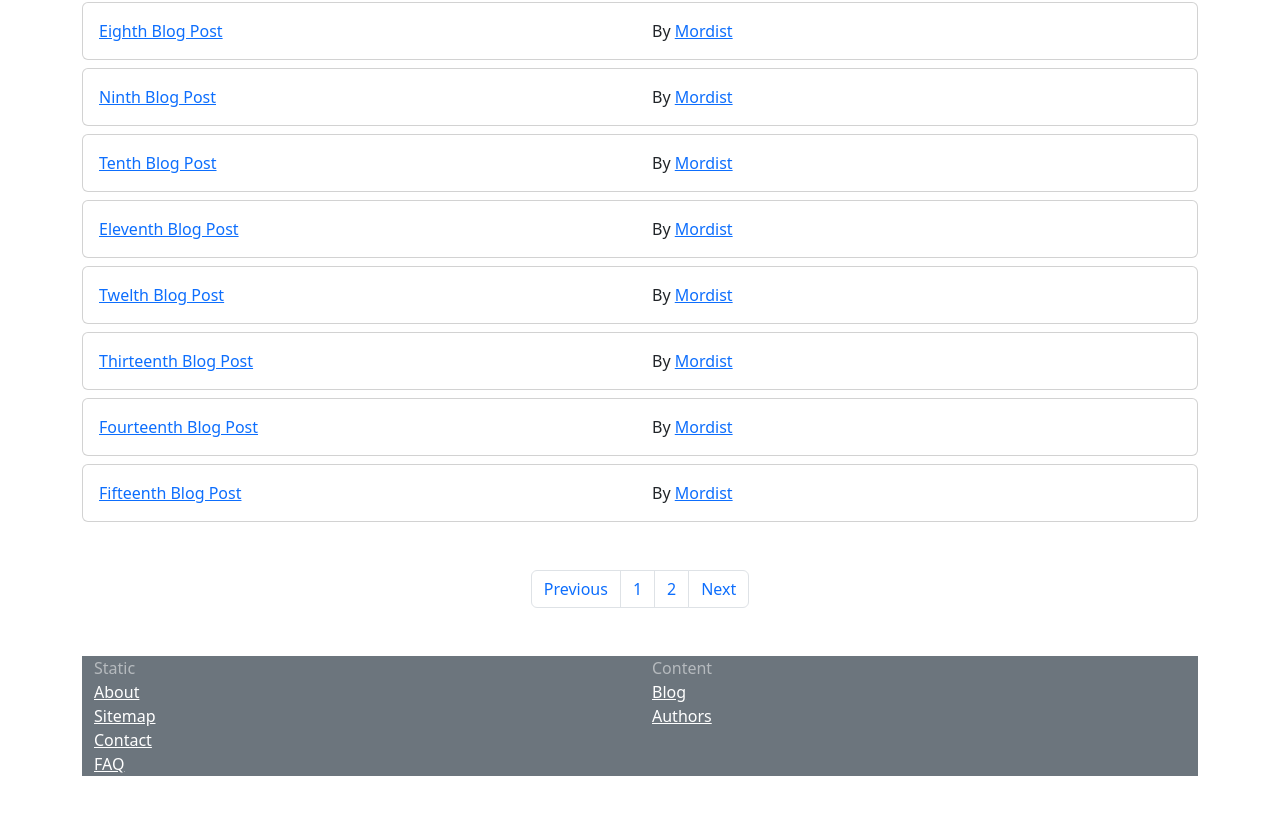
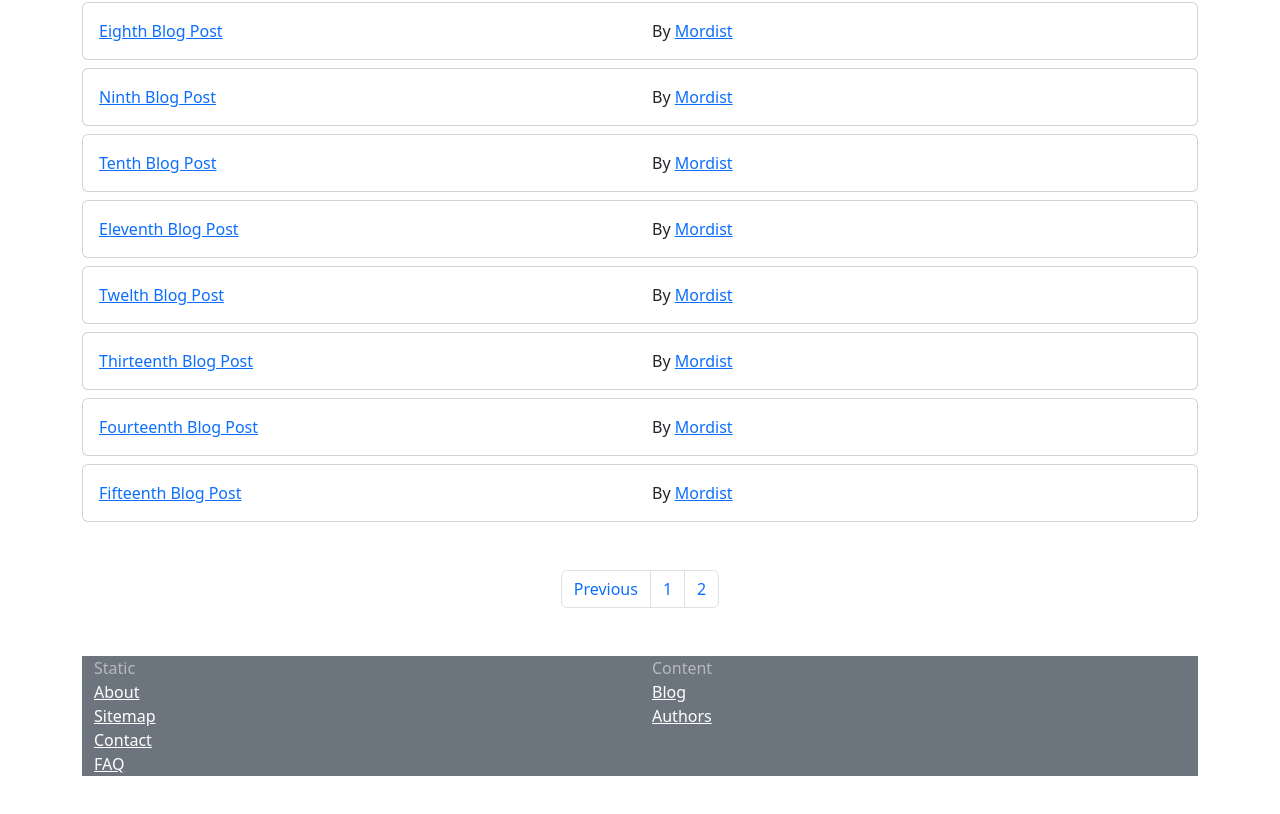
Before and after one commit to SeanHolt/react-blog, a React (Create React App) app: page /#/author/1 in a window 1280 px wide. Shown: the part 532-1346 px from the top of the page. Built offline with nearby package versions, Linux system fonts and the light colour scheme; no server answers.

Commit message:
Minor updates

```diff
--- a/src/components/Authors.tsx
+++ b/src/components/Authors.tsx
@@ -1,6 +1,6 @@
 import React, { useEffect, useState } from "react"
 import { Link } from "react-router-dom";
-import BlogService from "../services/BlogService";
+import { BlogService } from "../services/BlogService";
 
 export interface Author {
     id: number;
--- a/src/components/BlogPosts.tsx
+++ b/src/components/BlogPosts.tsx
@@ -1,6 +1,6 @@
 import * as React from 'react'
 import { Link } from 'react-router-dom';
-import BlogService from '../services/BlogService'
+import { BlogService } from '../services/BlogService'
 import 'bootstrap/dist/css/bootstrap.css'
 import '../App.css';
 import { Pagination } from './Pagination';
--- a/src/components/Comments.tsx
+++ b/src/components/Comments.tsx
@@ -1,5 +1,5 @@
 import { useEffect, useState } from "react";
-import BlogService from "../services/BlogService";
+import { BlogService } from "../services/BlogService";
 import { useParams } from "react-router-dom";
 
 type CommentItem = {
--- a/src/components/Pagination.tsx
+++ b/src/components/Pagination.tsx
@@ -8,8 +8,7 @@ type PaginationProps = {
     perPage: number | string;
     total: number;
 }
-type PaginationState = {}
-export function Pagination(props: PaginationProps, state: PaginationState) {
+export function Pagination(props: PaginationProps) {
     const dispatch = useAppDispatch()
     let items = []
     const [total, per] = [useSelector(selectTotal), useSelector(selectPerPage)]
@@ -30,9 +29,9 @@ export function Pagination(props: PaginationProps, state: PaginationState) {
                         </li>
                     )
                 })}
-                <li key="next" className="page-item">
+                {pages < Math.floor(total / per) ? <li key="next" className="page-item">
                     <button className="page-link" onClick={() => dispatch(nextPage(2))}>Next</button>
-                </li>
+                </li> : null}
             </ul>
         </nav>
     )
--- a/src/firebase.ts
+++ b/src/firebase.ts
@@ -7,6 +7,7 @@ const firebaseConfig = {
     apiKey: "AIzaSyDiQohmQoqWuSVwz0b33VQ-c5vCoyNJVPc",
     authDomain: "react-test-b3315.firebaseapp.com",
     projectId: "react-test-b3315",
+    databaseURL: "https://react-test-b3315-default-rtdb.firebaseio.com",
     storageBucket: "react-test-b3315.appspot.com",
     messagingSenderId: "103930812840",
     appId: "1:103930812840:web:942459fd41f571307f659d",
@@ -16,10 +17,11 @@ const firebaseConfig = {
 const firebaseApp = firebase.initializeApp(firebaseConfig);
 const db = firebaseApp.firestore();
 const auth = firebaseApp.auth();
+
 auth.onAuthStateChanged(user => {
     if (user)
         redirect('/')
 })
 const provider = new firebase.auth.GoogleAuthProvider();
 export { useAuthState } from "react-firebase-hooks/auth";
-export { auth, provider, db };
+export { auth, provider, db, firebaseApp };
--- a/src/index.tsx
+++ b/src/index.tsx
@@ -13,7 +13,7 @@ import "./App.css";
 import { Provider } from "react-redux";
 import { setTotal, store, useAppDispatch } from "./store";
 import { Nav, BlogPosts, Authors, Login, Blog, Footer } from "./components";
-import BlogService from "./services/BlogService";
+import { BlogService } from "./services/BlogService";
 import { About } from "./components/About";
 
 const routes = [
--- a/src/services/BlogService.ts
+++ b/src/services/BlogService.ts
@@ -129,5 +129,4 @@ class BlogDataService {
         })
     }
 }
-const BlogService = new BlogDataService()
-export default BlogService
+export const BlogService = new BlogDataService()
```
